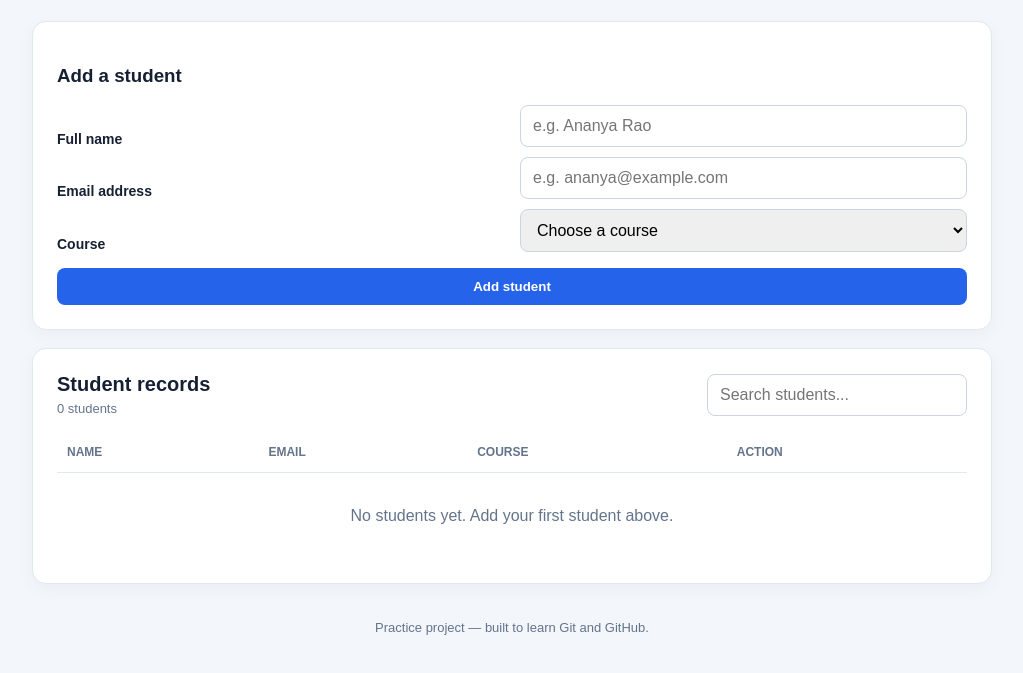
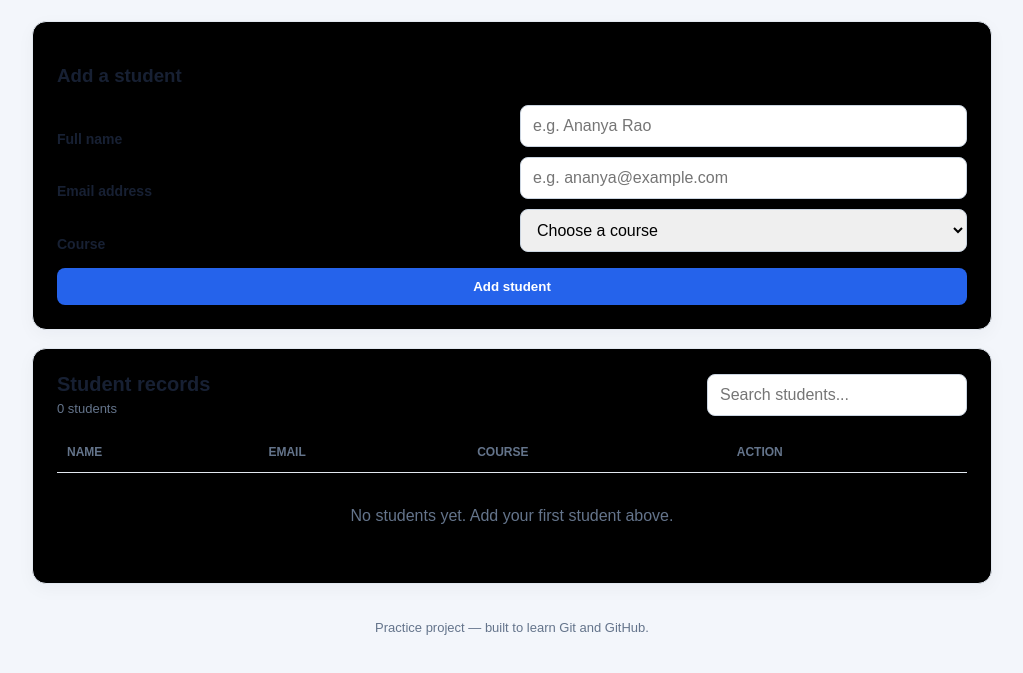
Before and after one commit to gannigoud/student-management, a plain HTML site: page index.html in a window 1280 px wide. Shown: the part 155-828 px from the top of the page, without its empty margins (128-1151 px from the left). Drawn offline with Linux system fonts and the light colour scheme.

Commit message:
changed the colour

```diff
--- a/style.css
+++ b/style.css
@@ -10,7 +10,7 @@ header { margin-bottom: 24px; }
 .eyebrow { color: #2563eb; font-size: 12px; font-weight: 700; letter-spacing: 1.5px; }
 h1 { margin: 8px 0; font-size: clamp(28px, 5vw, 42px); }
 .subtitle, footer, #student-count { color: #64748b; }
-.panel { background: white; border: 1px solid #e2e8f0; border-radius: 14px; padding: 24px; margin: 18px 0; box-shadow: 0 5px 18px #0f172a0a; }
+.panel { background: black; border: 1px solid #e2e8f0; border-radius: 14px; padding: 24px; margin: 18px 0; box-shadow: 0 5px 18px #0f172a0a; }
 h2 { margin-top: 0; font-size: 20px; }
 form { display: grid; grid-template-columns: 1fr 1fr; gap: 10px 16px; }
 label { font-size: 14px; font-weight: 600; align-self: end; }
```
